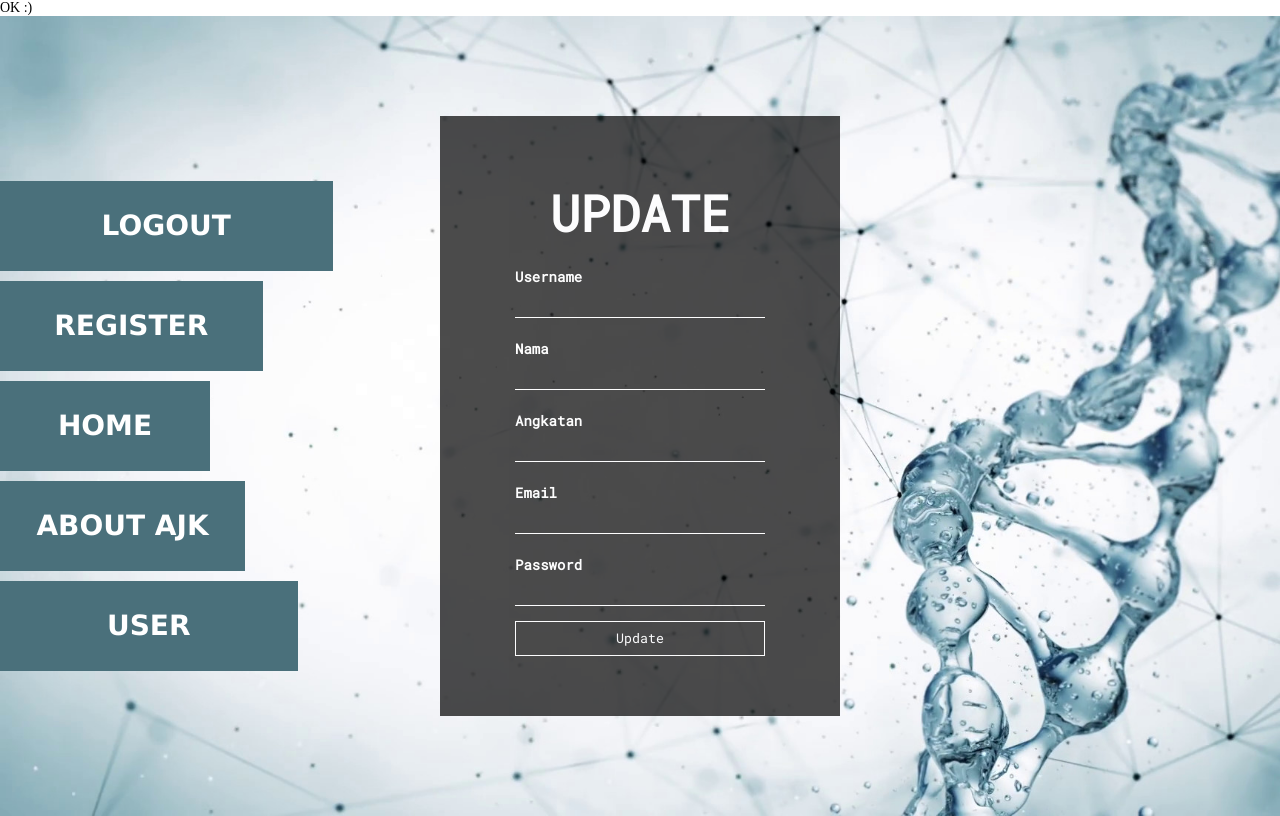
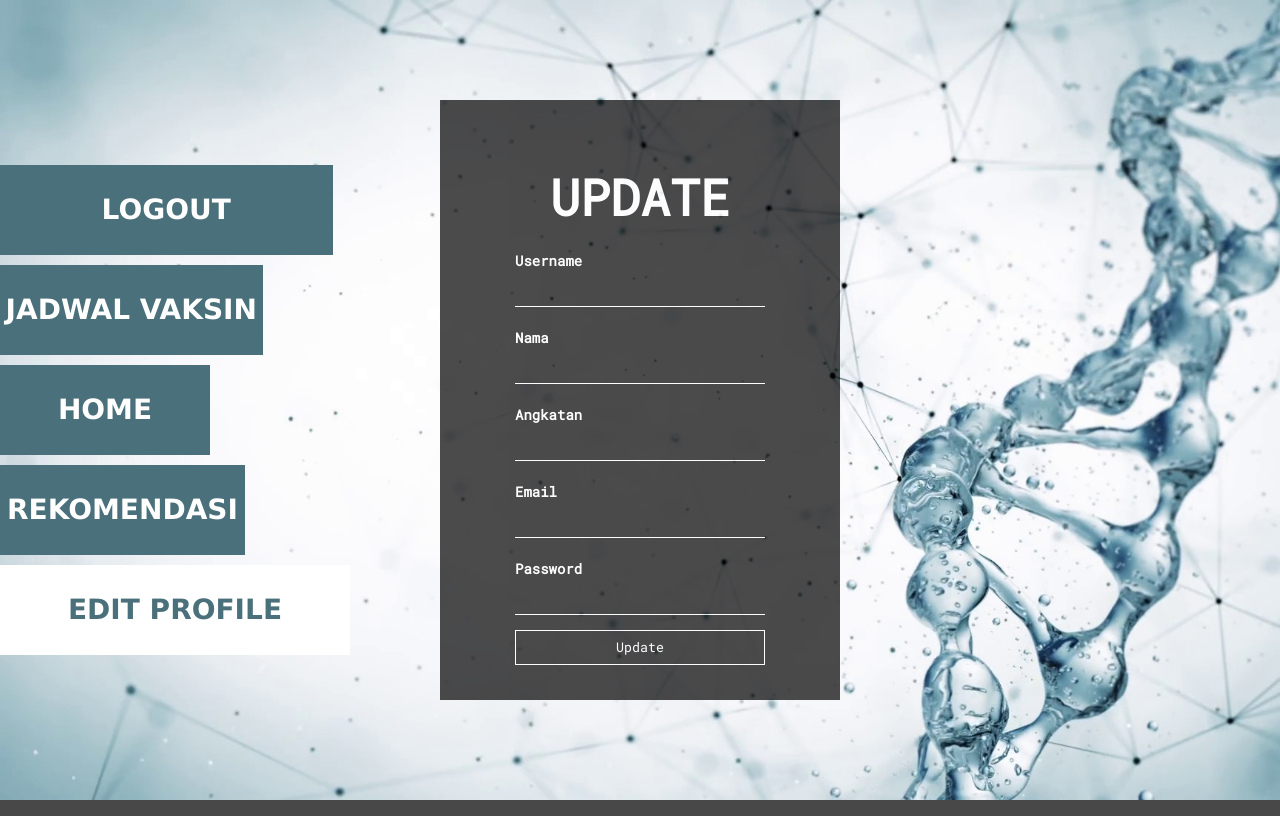
Before and after one commit to hipzi/HoSBD_Vital, a PHP site: page /update.php?username=a in a window 1280 px wide. Run offline with PHP 8.4, Linux system fonts and the light colour scheme; data comes from the database, SQL or seed files in the repository; data that the repository does not hold is empty; some libraries are stand-ins or nearby versions.

Commit message:
update.php belum

```diff
--- a/sbd/conn.php
+++ b/sbd/conn.php
@@ -8,7 +8,7 @@ $conn = mysqli_connect($servername, $username, $password, $dbname);
 // mysqli_select_db('pasien');
 
 if($conn){
-    echo "OK :)";
+    // echo "OK :)";
 }
 else{
     die("Failed :(".mysqli_connect_error());
--- a/sbd/home.php
+++ b/sbd/home.php
@@ -15,6 +15,7 @@
                 <a class="b" href="user.php">JADWAL VAKSIN</a>
                 <a class="c active" href="home.php">HOME</a>
                 <a class="d" href="rumahsakit.php">REKOMENDASI RS</a>
+                <a class="e" href="update.php">EDIT PROFILE</a>
             </div>
 
             <div class="content">
--- a/sbd/update.php
+++ b/sbd/update.php
@@ -1,7 +1,7 @@
 <?php
     include "conn.php";
-    $id = $_GET['id'];
-    $qe = mysqli_query($conn, "SELECT * FROM Register WHERE id='$id'");
+    $id = $_GET['username'];
+    $qe = mysqli_query($conn, "SELECT * FROM pasien WHERE username='$id'");
     $row = mysqli_fetch_array($qe);
 ?>
 <!DOCTYPE html>
@@ -21,10 +21,10 @@
 
             <div class="nav">
                 <a class="a" href="logout.php">LOGOUT</a>
-                <a class="b" href="#">REGISTER</a>
+                <a class="b" href="user.php">JADWAL VAKSIN</a>
                 <a class="c" href="home.php">HOME</a>
-                <a class="d" href="about.php">ABOUT AJK</a>
-                <a class="e" href="user.php">USER</a>
+                <a class="d" href="rumahsakit.php">REKOMENDASI RS</a>
+                <a class="e active" href="update.php">EDIT PROFILE</a>
             </div>
 
                 <div class="update">
--- a/sbd/user.php
+++ b/sbd/user.php
@@ -16,9 +16,10 @@
 
         <div class="nav">
                 <a class="a" href="logout.php">LOGOUT</a>
-                <a class="b" href="user.php">JADWAL VAKSIN</a>
+                <a class="b active" href="user.php">JADWAL VAKSIN</a>
                 <a class="c" href="home.php">HOME</a>
-                <a class="d active" href="rumahsakit.php">REKOMENDASI RS</a>
+                <a class="d" href="rumahsakit.php">REKOMENDASI RS</a>
+                <a class="e" href="update.php">EDIT PROFILE</a>
         </div>
 
         <div class="table">
```
Also changed, not shown: sbd/rumahsakit.php (+19 -8 lines).
